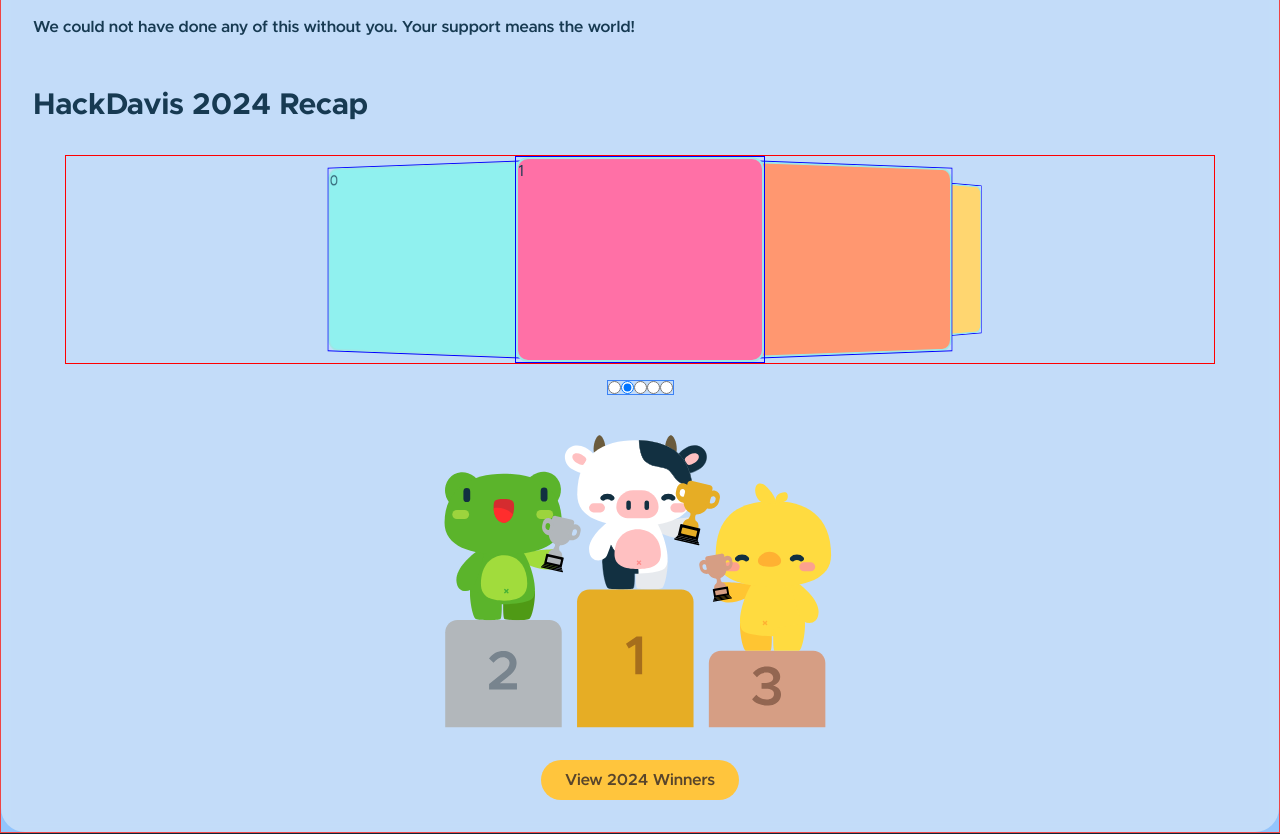
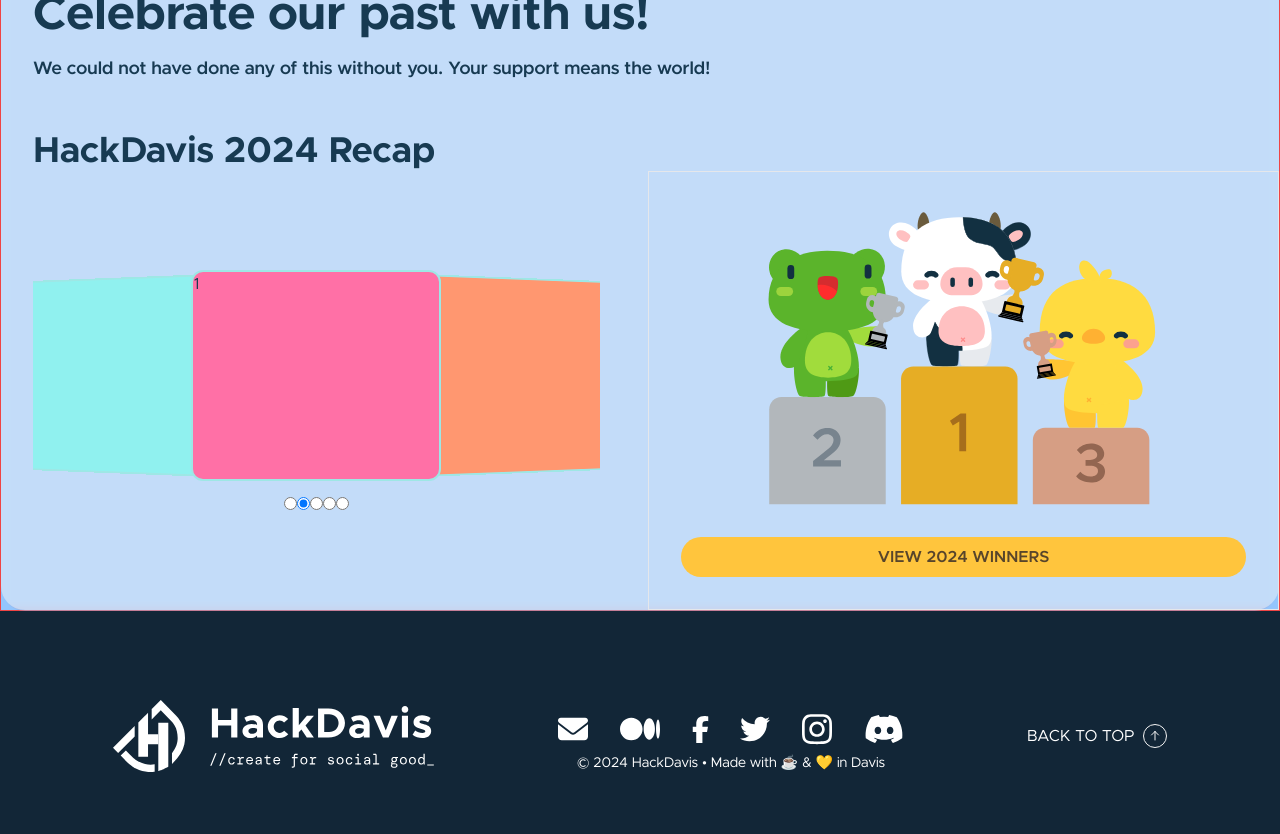
Before and after one commit to HackDavis/website-2025, a Next.js app: page /about-us in a window 1280 px wide. Shown: the part 4400-5234 px from the top of the page. Built offline with nearby package versions, Linux system fonts and the light colour scheme.

Commit message:
desktop working as well

```diff
--- a/app/(pages)/about-us/_components/CelebrateWrapper/CelebrateWrapper.tsx
+++ b/app/(pages)/about-us/_components/CelebrateWrapper/CelebrateWrapper.tsx
@@ -4,11 +4,13 @@ export default function CelebrateWrapper({
   children: React.ReactNode;
 }) {
   return (
-    <main className="border border-red-500 pt-8 text-background-dark">
+    <main className="border border-red-500 pt-12 text-background-dark">
       <div className="flex flex-col gap-4 rounded-3xl bg-gray-100/50 backdrop-blur-sm">
-        <div className="flex flex-col items-start justify-center gap-4 p-8 pb-0 text-start">
-          <h1 className="text-4xl font-bold">Celebrate our past with us!</h1>
-          <p className="text-base font-semibold">
+        <div className="flex flex-col items-start justify-center gap-4 p-8 pb-0 pt-12 text-start">
+          <div className="w-[90%]">
+            <h1 className="text-5xl font-bold">Celebrate our past with us!</h1>
+          </div>
+          <p className="text-lg font-semibold">
             We could not have done any of this without you. Your support means
             the world!
           </p>
--- a/app/(pages)/about-us/_components/Recap/Recap.tsx
+++ b/app/(pages)/about-us/_components/Recap/Recap.tsx
@@ -1,32 +1,19 @@
 import RecapCarousel from './recap_carousel';
-import Image from 'next/image';
-import trophies_image from '@public/images/recap/trophies.svg';
+import RecapAwards from './recap_awards';
 
 export default function Recap() {
   return (
     <main className="flex flex-col justify-center bg-transparent text-background-dark">
       <div className="flex flex-col">
-        <div className="p-8">
-          <h2 className="text-3xl font-bold">HackDavis 2024 Recap</h2>
+        <div className="w-[90%] p-8">
+          <h2 className="text-4xl font-bold">HackDavis 2024 Recap</h2>
         </div>
-        <div className="w-full">
-          <RecapCarousel />
-        </div>
-        <div className="flex w-full flex-col items-center justify-center p-8 md:flex-row md:px-[10%]">
-          <div className="flex w-full flex-col items-center justify-center md:w-1/2">
-            <Image
-              src={trophies_image}
-              alt="trophies"
-              className="w-full max-w-[400px]"
-            />
-            <a
-              href="https://hackdavis-2024.devpost.com/project-gallery"
-              target="_blank"
-              rel="noopener noreferrer"
-              className="mt-8 rounded-full bg-[#FFC53D] px-6 py-2 font-semibold text-[#58452B] transition-opacity hover:opacity-90"
-            >
-              View 2024 Winners
-            </a>
+        <div className="flex flex-col gap-4 sm:-mt-8 sm:flex-row sm:items-center">
+          <div className="w-full">
+            <RecapCarousel />
+          </div>
+          <div className="w-full">
+            <RecapAwards />
           </div>
         </div>
       </div>
--- /dev/null
+++ b/app/(pages)/about-us/_components/Recap/recap_awards.tsx
@@ -0,0 +1,22 @@
+import Image from 'next/image';
+import trophies_image from '@public/images/recap/trophies.svg';
+
+export default function RecapAwards() {
+  return (
+    <div className="flex w-full flex-col items-center justify-center border p-8">
+      <Image
+        src={trophies_image}
+        alt="trophies"
+        className="w-full max-w-[400px]"
+      />
+      <a
+        href="https://hackdavis-2024.devpost.com/project-gallery"
+        target="_blank"
+        rel="noopener noreferrer"
+        className="mt-8 flex w-full items-center justify-center rounded-full bg-[#FFC53D] px-6 py-2 font-semibold text-[#58452B] transition-opacity hover:opacity-90"
+      >
+        VIEW 2024 WINNERS
+      </a>
+    </div>
+  );
+}
--- a/app/(pages)/about-us/_components/Recap/recap_carousel.tsx
+++ b/app/(pages)/about-us/_components/Recap/recap_carousel.tsx
@@ -22,12 +22,10 @@ const Carousel = styled.main<{ position: number }>`
   @media (max-width: 768px) {
     width: 100%;
   }
-  border: 1px solid red;
 `;
 
 const Item = styled.div<{ offset: number }>`
   position: absolute;
-  border: 1px solid blue;
   width: 100%;
   max-width: 250px;
   height: 100%;
@@ -103,7 +101,7 @@ export default function RecapCarousel() {
           </Item>
         ))}
       </Carousel>
-      <div className="flex border border-blue-500">
+      <div className="flex">
         {[1, 2, 3, 4, 5].map((num) => (
           <RadioInput
             key={num}
```
